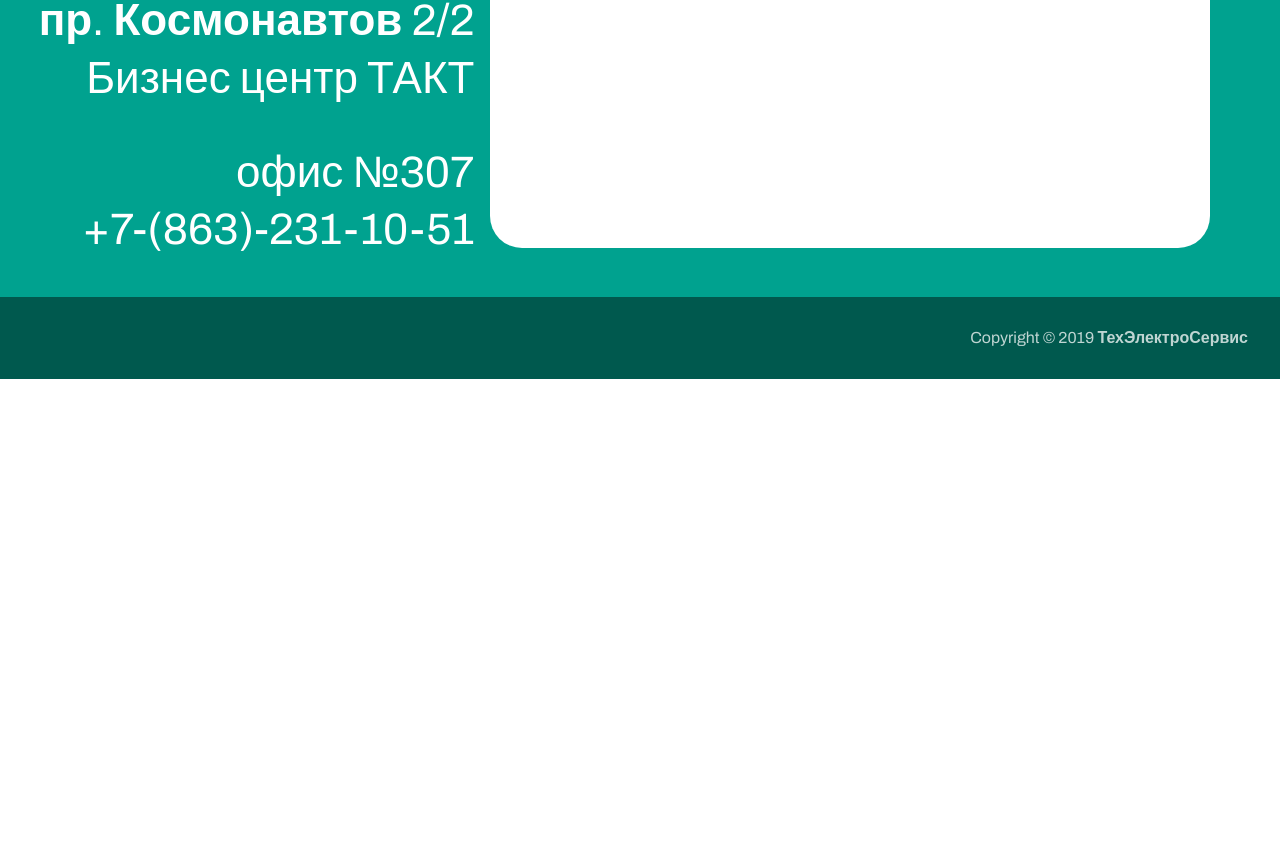
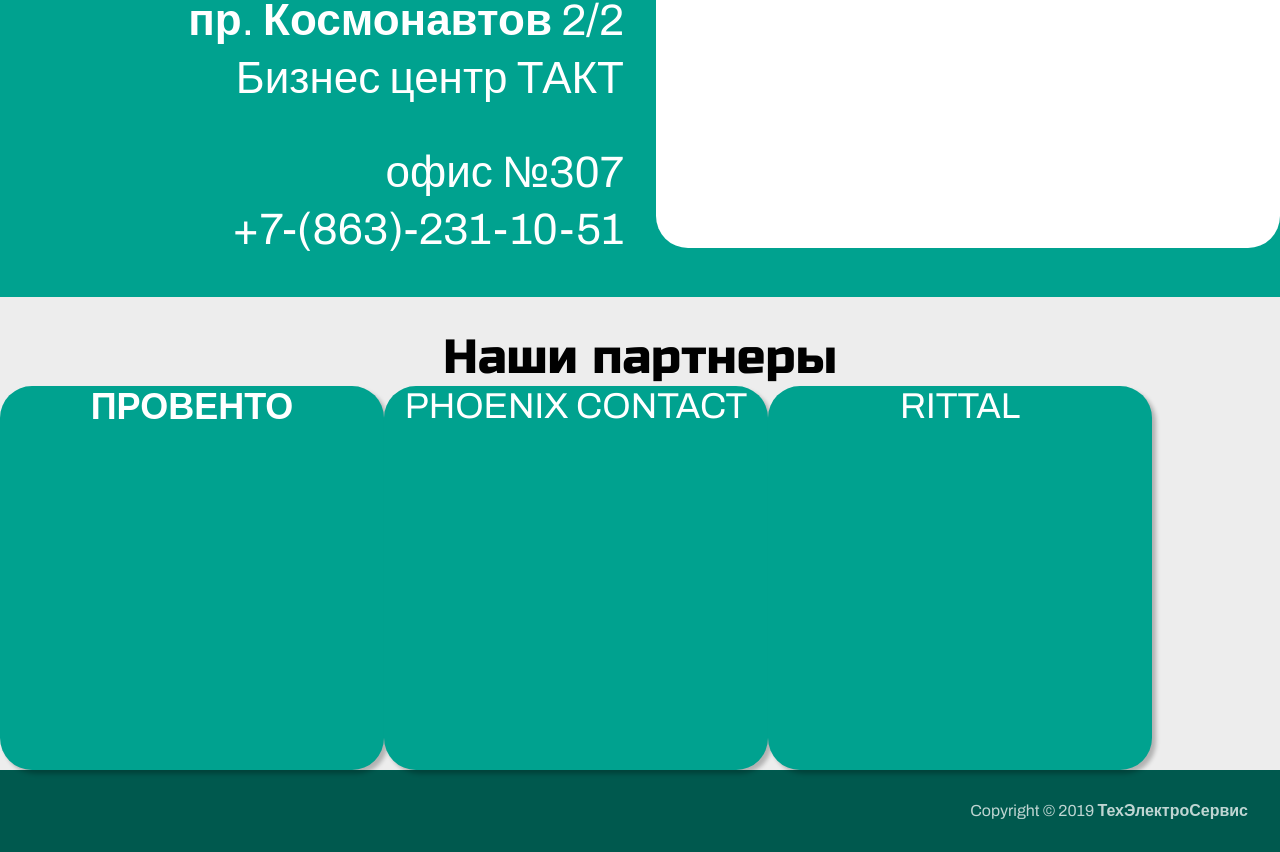
Before and after one commit to VladBytsyuk/tes-website, a React (Create React App) app: page / in a window 1280 px wide. Shown: the part 1141-1993 px from the top of the page. Before the commit the page ends 1520 px from the top, so only its background shows below. Built offline with nearby package versions, Linux system fonts and the light colour scheme.

Commit message:
Slider (WIP)

```diff
--- a/src/content/home/Home.js
+++ b/src/content/home/Home.js
@@ -4,6 +4,7 @@
 import Banner from './banner/Banner';
 import Stub from './stub/Stub';
 import Office from './office/Office';
+import Partners from './partners/Partners';
 
 
 class Home extends Component {
@@ -14,6 +15,7 @@
                 <Banner />
                 <Stub />
                 <Office />
+                <Partners />
             </div>
         );
     }
--- a/src/content/home/office/Office.css
+++ b/src/content/home/office/Office.css
@@ -12,15 +12,16 @@
 
 .Office-hbox {
     padding-top: 32px;
-    max-width: 1440px;
+    max-width: 1312px;
     display: flex;
     margin: 0 auto;
 }
 
 .Office-left {
+    width: 50%;
     font-size: 44px;
     text-align: right;
-    margin-right: 16px;
+    padding-right: 32px;
 }
 
 .Office-text-top {
@@ -34,7 +35,7 @@
 
 
 .Office-map {
-    width: 720px;
+    width: 50%;
     height: 405px;
     background: #ffffff;
     border-radius: 32px;
--- a/src/content/home/office/Office.js
+++ b/src/content/home/office/Office.js
@@ -13,7 +13,7 @@
                         <div className="Office-text-bottom"><b>г. Ростов-на-Дону</b></div>
                         <div className="Office-text-top"><b>пр. Космонавтов 2/2</b></div>
                         <div className="Office-text-bottom">Бизнес центр ТАКТ</div>
-                        <div className="Office-text-top">офис №307</div>
+                        <div className="Office-text-top">офис №<b>307</b></div>
                         <div className="Office-text-bottom">+7-(863)-<b>231-10-51</b></div>
                     </div>
                     <div className="Office-map" />
--- /dev/null
+++ b/src/content/home/partners/Partners.css
@@ -0,0 +1,9 @@
+.Partners {
+    background-color: #ededed;
+}
+
+.Partners-title {
+    padding-top: 32px;
+    font-size: 48px;
+    font-family: 'Russo One';
+}
--- /dev/null
+++ b/src/content/home/partners/Partners.js
@@ -0,0 +1,16 @@
+import React, { Component } from 'react';
+import './Partners.css';
+import Slider from './slider/Slider';
+
+class Partners extends Component {
+    render() {
+        return (
+            <div className="Partners">
+                <div className="Partners-title">Наши партнеры</div>
+                <Slider />
+            </div>
+        );
+    }
+}
+
+export default Partners;
--- /dev/null
+++ b/src/content/home/partners/slider/Slider.css
@@ -0,0 +1,5 @@
+.Slider {
+    max-width: 1440px;
+    margin: 0 auto;
+    display: flex;
+}
--- /dev/null
+++ b/src/content/home/partners/slider/Slider.js
@@ -0,0 +1,17 @@
+import React, { Component } from 'react';
+import './Slider.css';
+import SliderItem from './slider_item/SliderItem';
+
+class Slider extends Component {
+    render() {
+        return (
+            <div className="Slider">
+                <SliderItem title="Провенто"/>
+                <SliderItem title="PHOENIX CONTACT"/>
+                <SliderItem title="RITTAL"/>
+            </div>
+        );
+    }
+}
+
+export default Slider;
--- /dev/null
+++ b/src/content/home/partners/slider/slider_item/SliderItem.css
@@ -0,0 +1,20 @@
+.SliderItem {
+    width: 384px;
+    height: 384px;
+    border-radius: 32px;
+    box-shadow: 4px 4px 4px #00000040;
+    background-color: #00A28F;
+    color: #ffffff;
+    text-transform: uppercase;
+    font-size: 36px;
+    font-weight: bold;
+}
+.SliderItem:hover {
+    background-color: #F85344;
+}
+
+.SliderItem-image {
+    height: 256px;
+    border-top-left-radius: 32px;
+    border-top-right-radius: 32px;
+}
--- /dev/null
+++ b/src/content/home/partners/slider/slider_item/SliderItem.js
@@ -0,0 +1,13 @@
+import React, { Component } from 'react';
+import './SliderItem.css';
+
+
+class SliderItem extends Component {
+    render() {
+        return (
+            <div className="SliderItem">{this.props.title}</div>
+        );
+    }
+}
+
+export default SliderItem;
```
